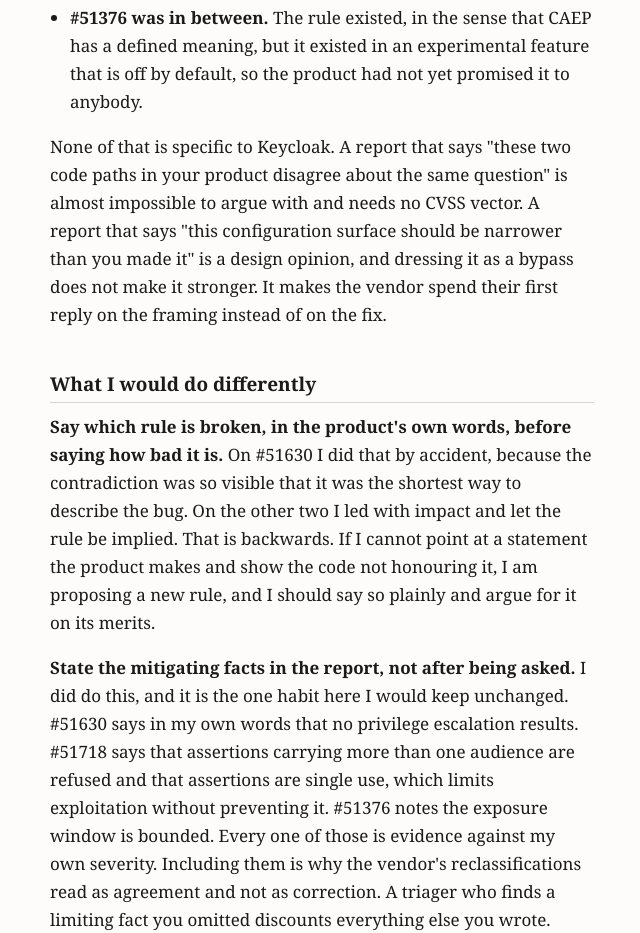
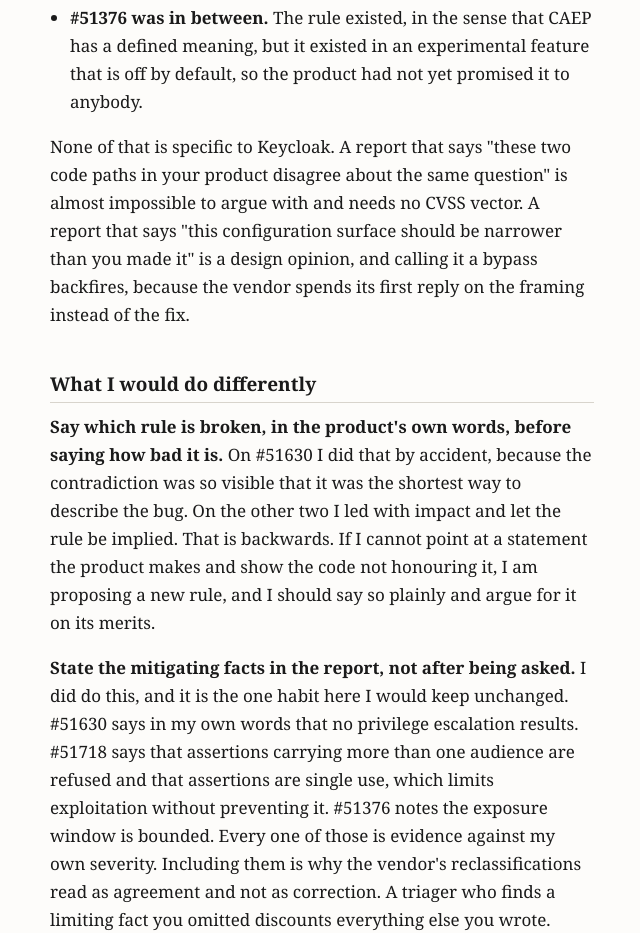
Before and after one commit to mahdi-al-hakim/mahdi-al-hakim.github.io, a plain HTML site: page writeups/keycloak-caep/index.html in a window 1280 px wide. Shown: the part 6225-7158 px from the top of the page, without its empty margins (318-958 px from the left). Drawn offline with Linux system fonts and the light colour scheme.

Commit message:
Keycloak writeup: reword one sentence to drop an aphoristic cadence

```diff
--- a/writeups/keycloak-caep/index.html
+++ b/writeups/keycloak-caep/index.html
@@ -168,9 +168,7 @@
 </ul>
 <p>None of that is specific to Keycloak. A report that says "these two code paths in your product disagree
 about the same question" is almost impossible to argue with and needs no CVSS vector. A report that says
-"this configuration surface should be narrower than you made it" is a design opinion, and dressing it as a
-bypass does not make it stronger. It makes the vendor spend their first reply on the framing instead of on
-the fix.</p>
+"this configuration surface should be narrower than you made it" is a design opinion, and calling it a bypass backfires, because the vendor spends its first reply on the framing instead of the fix.</p>
 <h2>What I would do differently</h2>
 <p><strong>Say which rule is broken, in the product's own words, before saying how bad it is.</strong> On #51630 I did that
 by accident, because the contradiction was so visible that it was the shortest way to describe the bug. On
```
